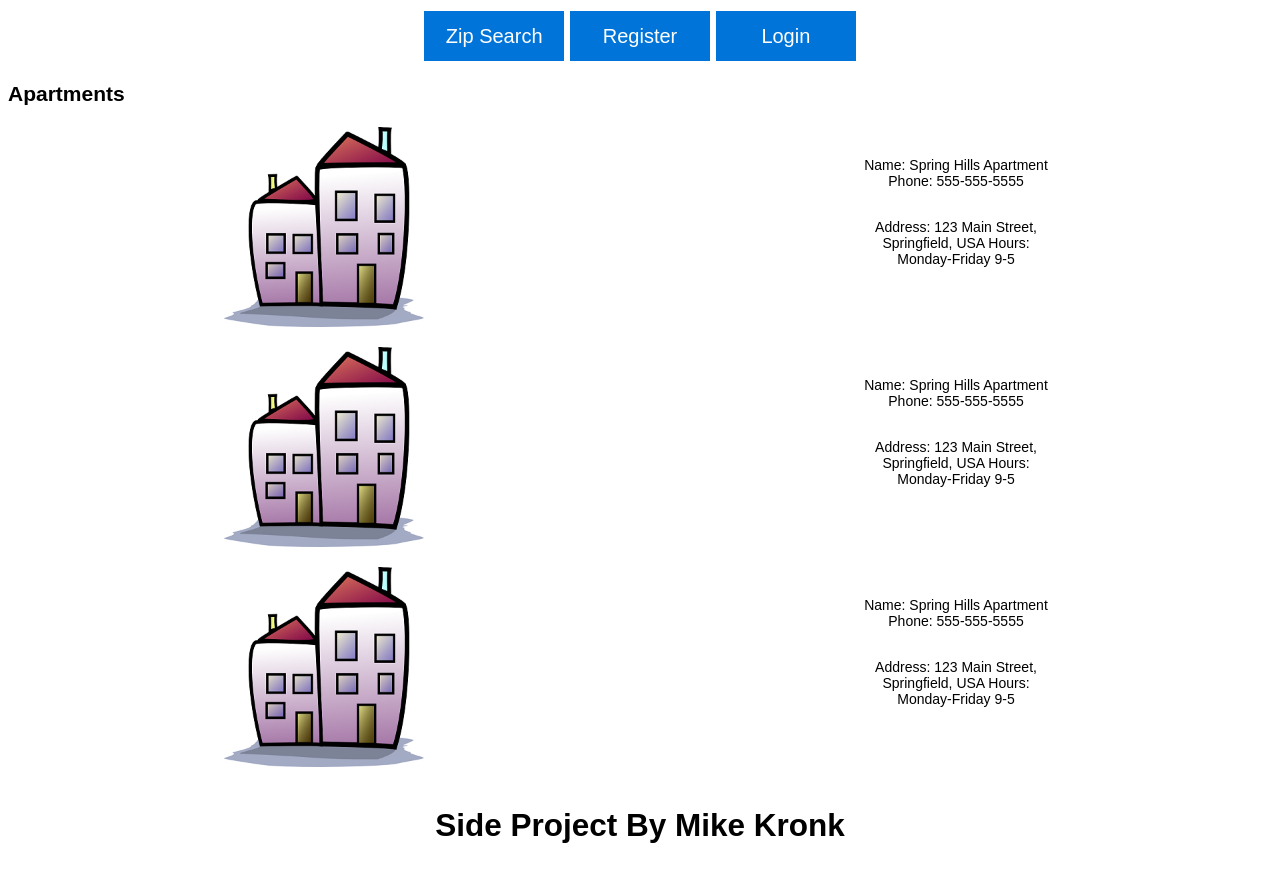
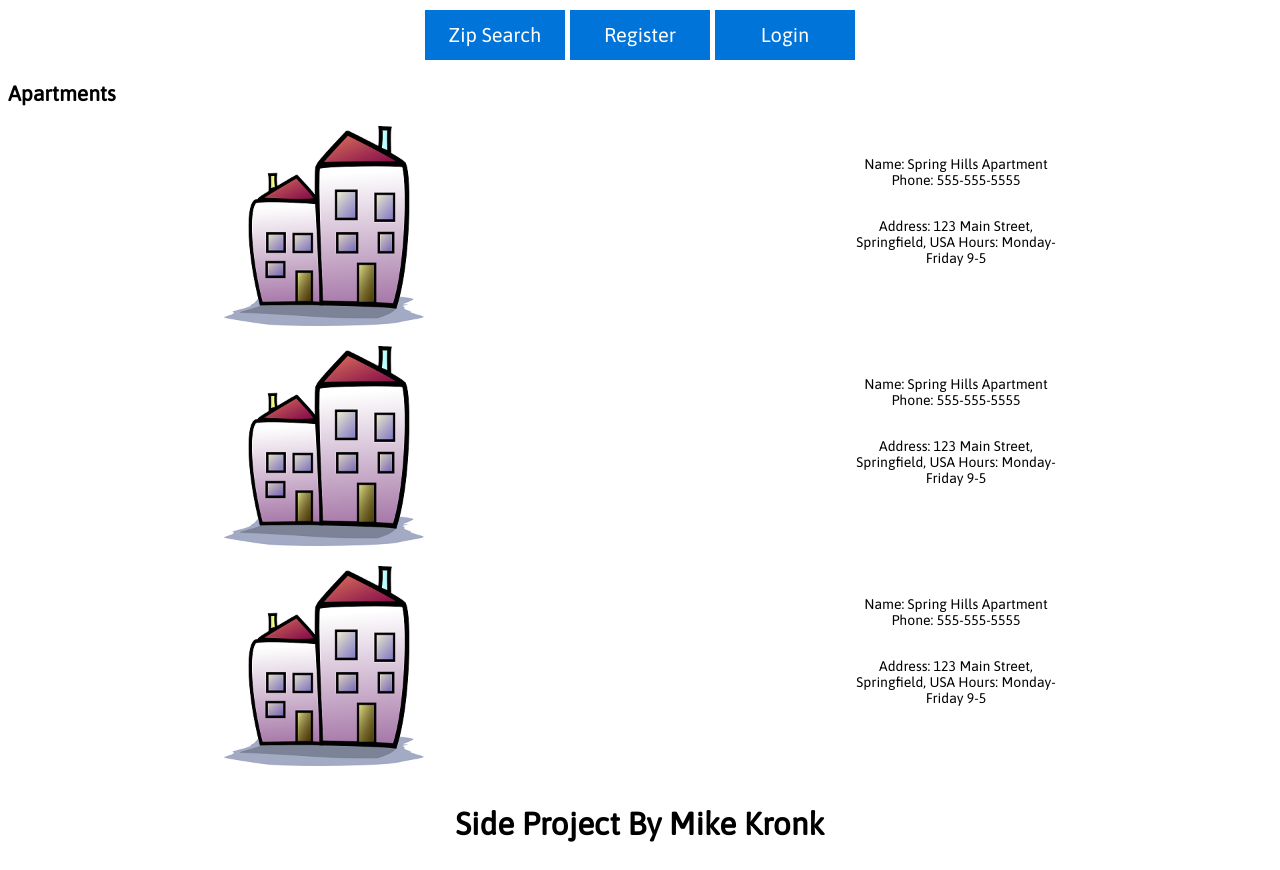
Before and after one commit to Kronkle/concepts, a website: page sass/aptbrowse_demo.html in a window 1280 px wide. Shown: the part 78-948 px from the top of the page. Drawn offline with Linux system fonts and the light colour scheme.

Commit message:
modified README, added change for aptbrowse_demo.html

```diff
--- a/sass/aptbrowse_demo.html
+++ b/sass/aptbrowse_demo.html
@@ -2,7 +2,7 @@
 <html>
 <head>
 	<link rel="stylesheet" type="text/css" href="aptbrowse_demo.css" />
-	<link href='https://fonts.googleapis.com/css?family=Open+Sans' rel='stylesheet' type='text/css'>
+	<link href='https://fonts.googleapis.com/css?family=Asap' rel='stylesheet' type='text/css'>
 </head>
 
 <body>
```
Also changed, not shown: README.md.
